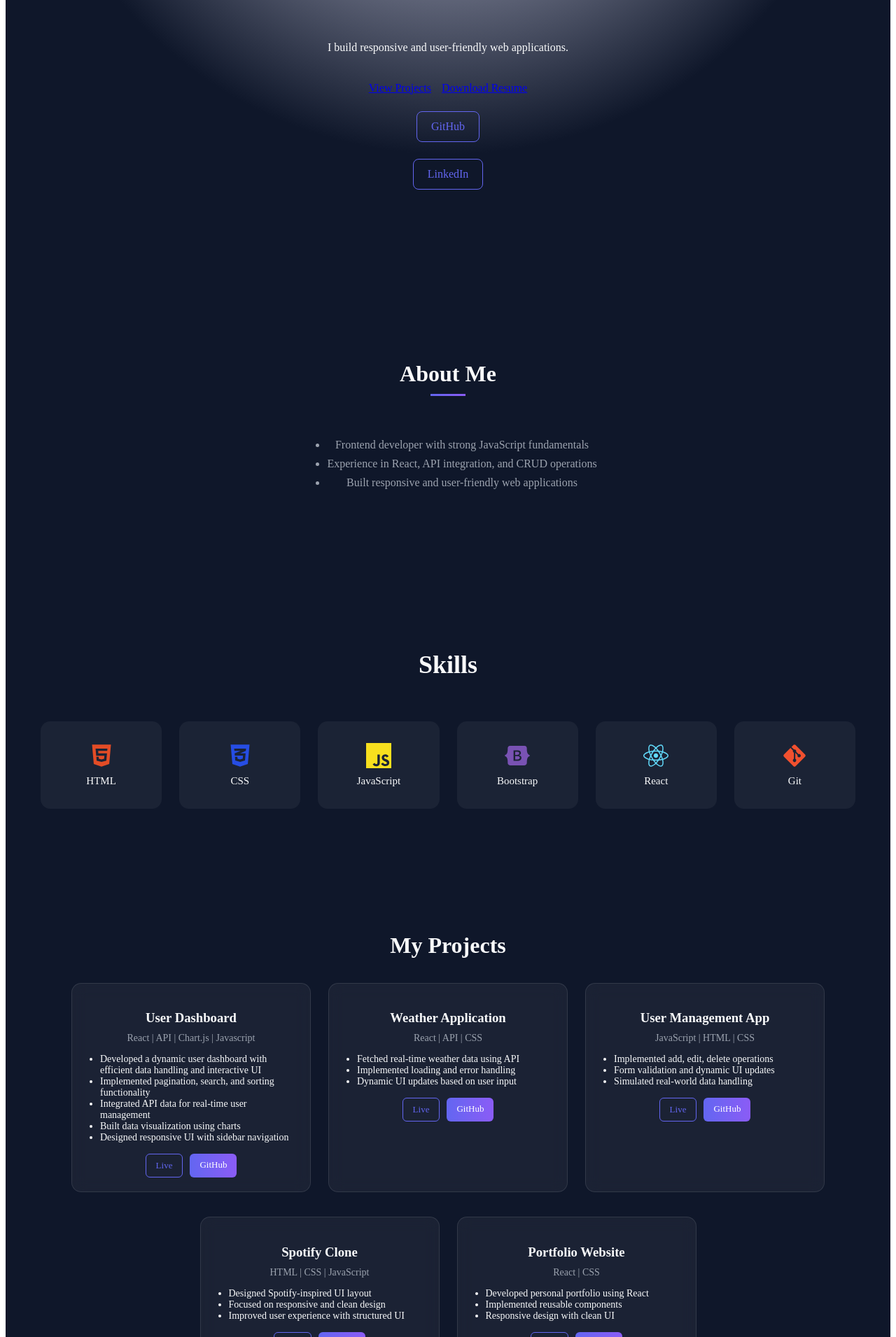
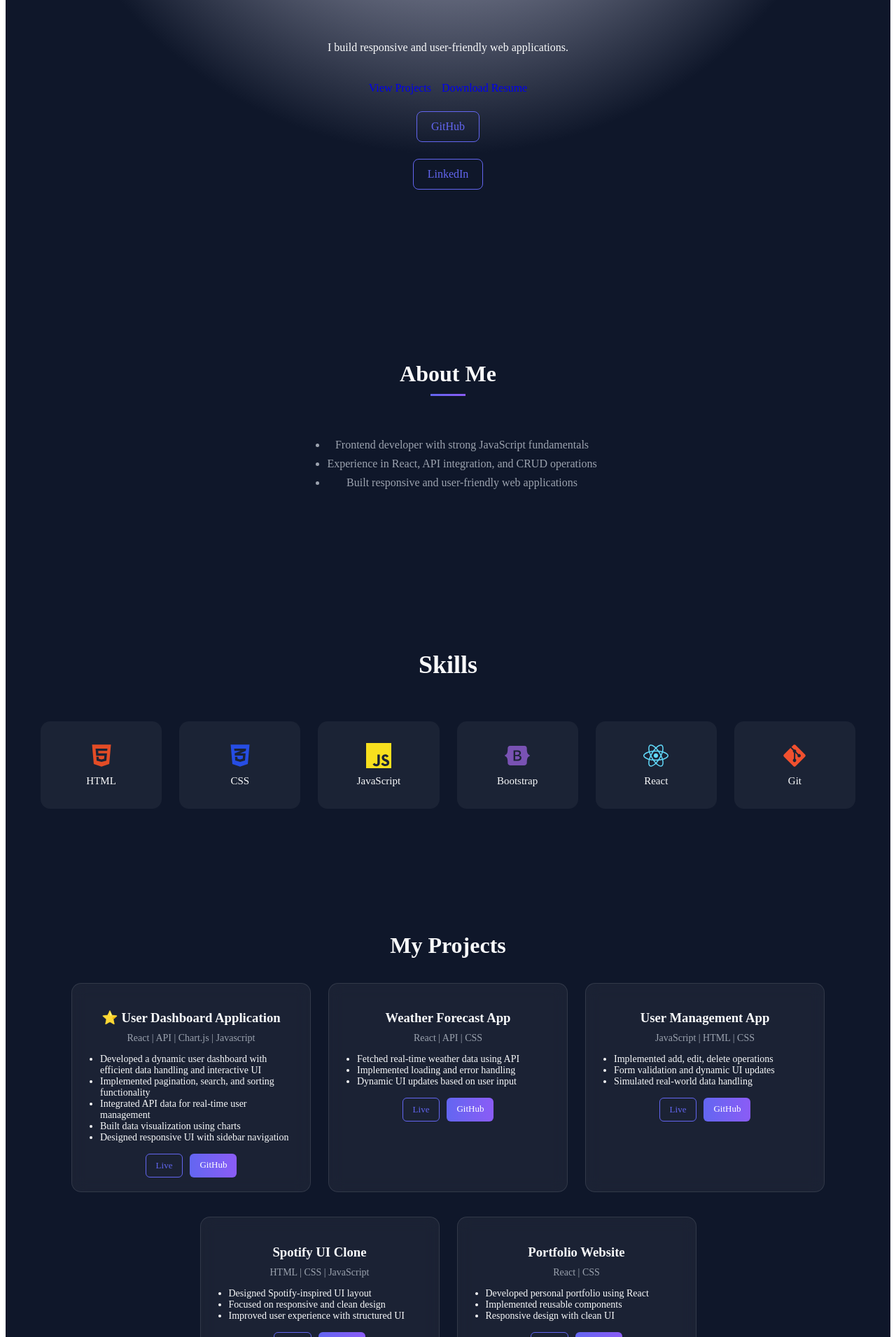
Before and after one commit to VaishnaviRasalay/Vaishnavi--Portfolio, a React (Vite) app: page / in a window 1280 px wide. Shown: the part 469-2380 px from the top of the page at 70% size. Built offline with nearby package versions, Linux system fonts and the light colour scheme.

Commit message:
updated some hero part in hero section

```diff
--- a/src/components/Hero.css
+++ b/src/components/Hero.css
@@ -44,6 +44,10 @@
   gap: 15px;
   flex-wrap: wrap;
   justify-content: center;
+  text-decoration: none;
+}
+.hero-buttons .btn{
+  text-decoration: none;
 }
 
 .view-btn {
--- a/src/components/ProjectsData.jsx
+++ b/src/components/ProjectsData.jsx
@@ -1,6 +1,6 @@
 const projects = [
   {
-    title:"User Dashboard",
+    title:"⭐ User Dashboard Application",
     tech: "React | API | Chart.js | Javascript ",
     desc:["Developed a dynamic user dashboard with efficient data handling and interactive UI",
   "Implemented pagination, search, and sorting functionality",
@@ -12,7 +12,7 @@ const projects = [
     live: "https://users-dashboard-one-murex.vercel.app/"
   },
   {
-    title: "Weather Application",
+    title: "Weather Forecast App",
     tech: "React | API | CSS",
     desc: [
       "Fetched real-time weather data using API",
@@ -34,7 +34,7 @@ const projects = [
     live: "https://vaishnavirasalay.github.io/user-management-app/"
   },
   {
-    title: "Spotify Clone",
+    title: "Spotify UI Clone",
     tech: "HTML | CSS | JavaScript",
     desc: [
       "Designed Spotify-inspired UI layout",
```
